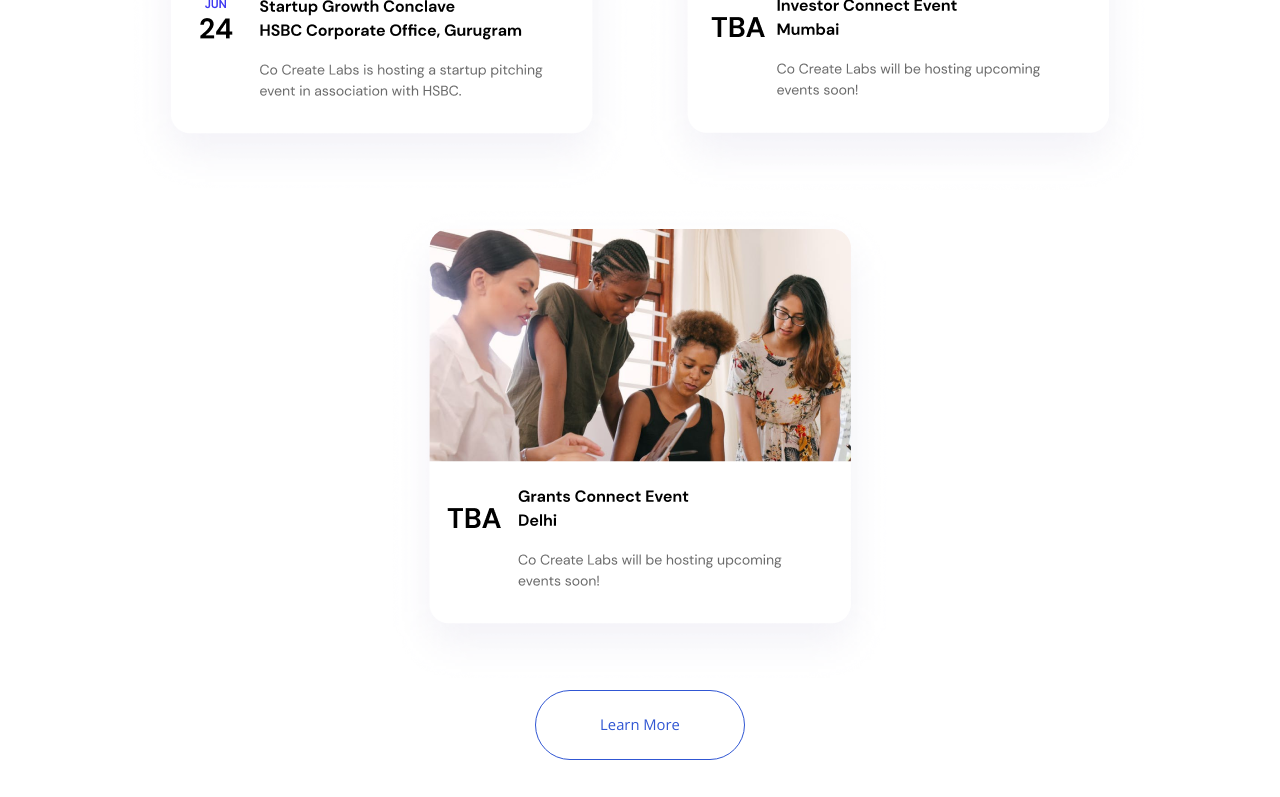
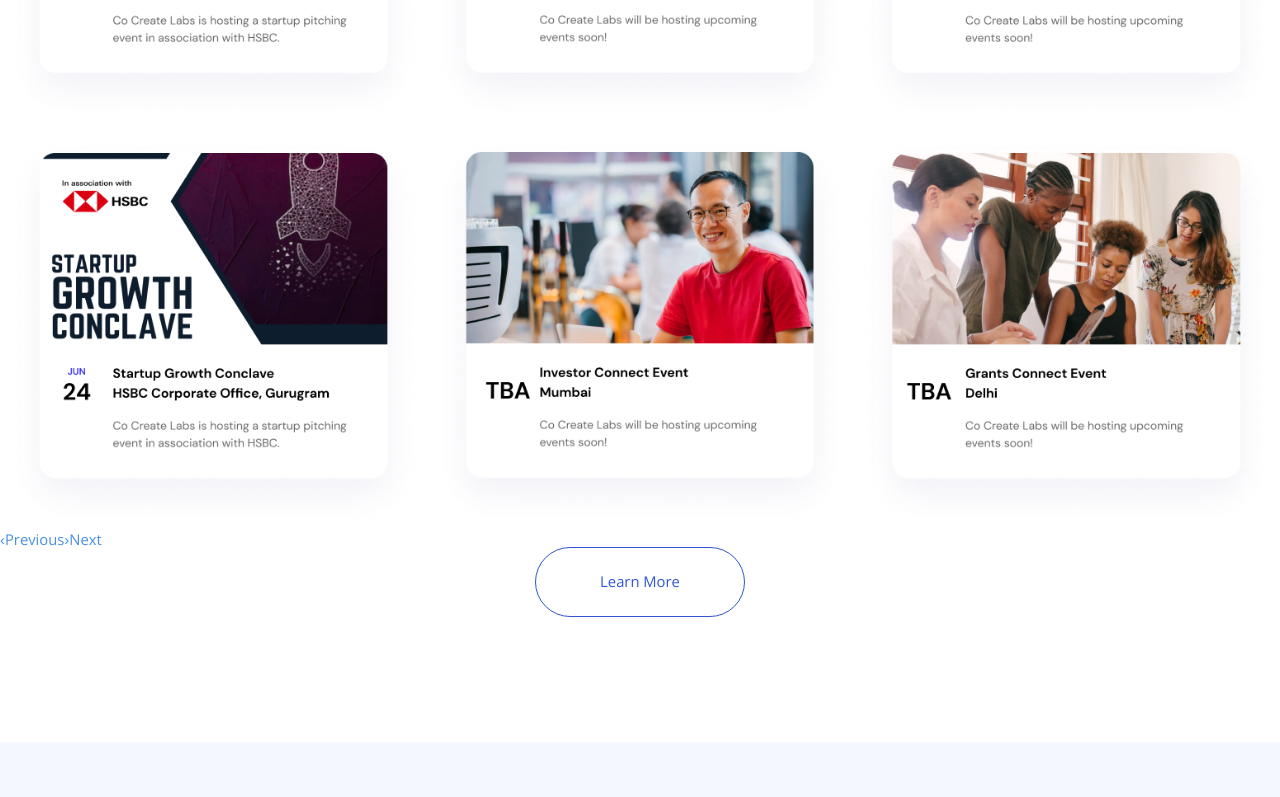
Before and after one commit to cocreatelab/cocreatelabsfrontend, a React (Create React App) app: page / in a window 1280 px wide. Shown: the part 6380-7177 px from the top of the page. Built offline with nearby package versions, Linux system fonts and the light colour scheme; a web font is replaced by a local one.

Commit message:
Update Upcomingevents.jsx

```diff
--- a/src/components/Upcomingevents.jsx
+++ b/src/components/Upcomingevents.jsx
@@ -1,9 +1,9 @@
 import React from "react";
-// import eventimg1 from "../assets/eventimg1.png";
 import "./upcomingevents.css";
 import imgh1 from "../assets/Group 12.png";
 import imgh2 from "../assets/Group 13.png";
 import imgh3 from "../assets/Group 14.png";
+import { Carousel } from "react-bootstrap";
 
 const Upcomingevents = () => {
   return (
@@ -22,7 +22,11 @@ const Upcomingevents = () => {
           </div>
         </div>
 
-        <div className="event-card-container flex flex-wrap flex-row">
+        <Carousel className="event-card-container"
+          nextIcon={<span className="carousel-arrow">&#8250;</span>}
+          prevIcon={<span className="carousel-arrow">&#8249;</span>}>
+          <Carousel.Item>
+            <div className="carousel-row flex">
               <a
                 href="https://www.linkedin.com/feed/update/urn:li:activity:7076850441052958720/"
                 target="_blank"
@@ -32,7 +36,6 @@ const Upcomingevents = () => {
                   className="w-70 transform scale-100 hover:scale-105"
                   src={imgh1}
                   alt=""
-              // class="img-fluid"
                 />
               </a>
               <a
@@ -44,7 +47,6 @@ const Upcomingevents = () => {
                   className="w-70 transform scale-100 hover:scale-105"
                   src={imgh2}
                   alt=""
-              // class="img-fluid"
                 />
               </a>
               <a
@@ -56,17 +58,59 @@ const Upcomingevents = () => {
                   className="w-70 transform scale-100 hover:scale-105"
                   src={imgh3}
                   alt=""
-              // class="img-fluid"
                 />
               </a>
             </div>
+          </Carousel.Item>
+          {/* Add more Carousel.Items for additional slides */}
+
+          <Carousel.Item>
+            <div className="carousel-row flex">
+              <a
+                href="https://www.linkedin.com/feed/update/urn:li:activity:7076850441052958720/"
+                target="_blank"
+                rel="noreferrer"
+              >
+                <img
+                  className="w-70 transform scale-100 hover:scale-105"
+                  src={imgh1}
+                  alt=""
+                />
+              </a>
+              <a
+                href="https://www.linkedin.com/company/co-create-lab/"
+                target="_blank"
+                rel="noreferrer"
+              >
+                <img
+                  className="w-70 transform scale-100 hover:scale-105"
+                  src={imgh2}
+                  alt=""
+                />
+              </a>
+              <a
+                href="https://www.linkedin.com/company/co-create-lab/"
+                target="_blank"
+                rel="noreferrer"
+              >
+                <img
+                  className="w-70 transform scale-100 hover:scale-105"
+                  src={imgh3}
+                  alt=""
+                />
+              </a>
+            </div>
+          </Carousel.Item>
+        </Carousel>
 
         <div className="events-button-container">
           <a
             href="https://twitter.com/cocreatelabs1"
             target="_blank"
             rel="noreferrer"
-          ><button className="loadmore">Learn More</button></a>
+          >
+            <button className="loadmore mb-20">Learn More</button>
+          </a>
         </div>
       </div>
     </div>
```
Lines whose indentation alone changed are shown as unchanged.
